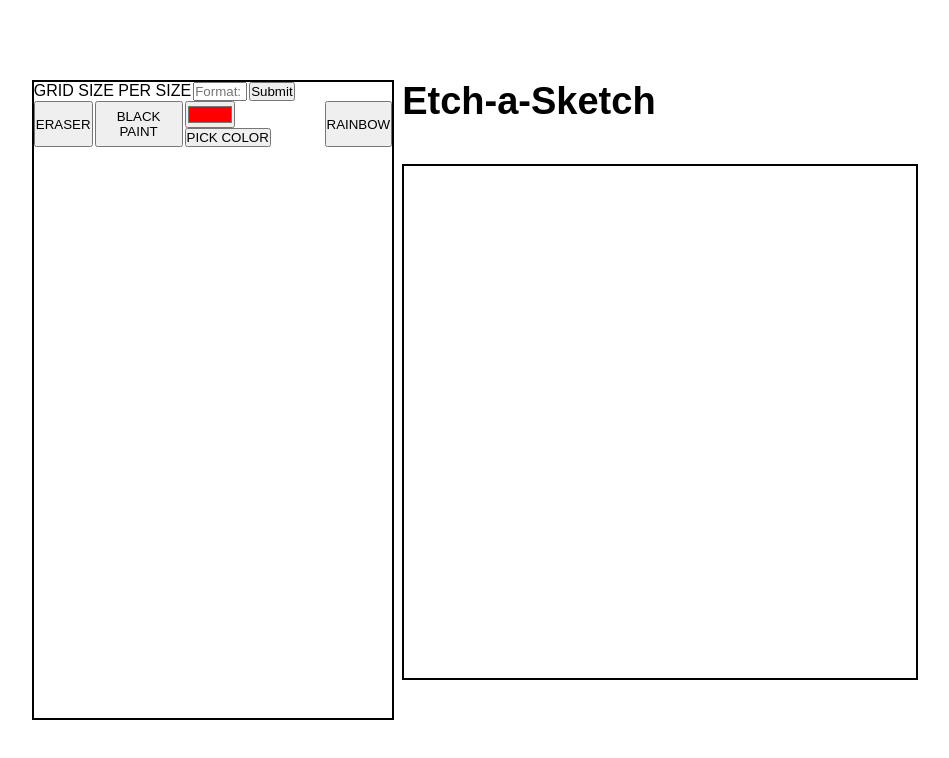
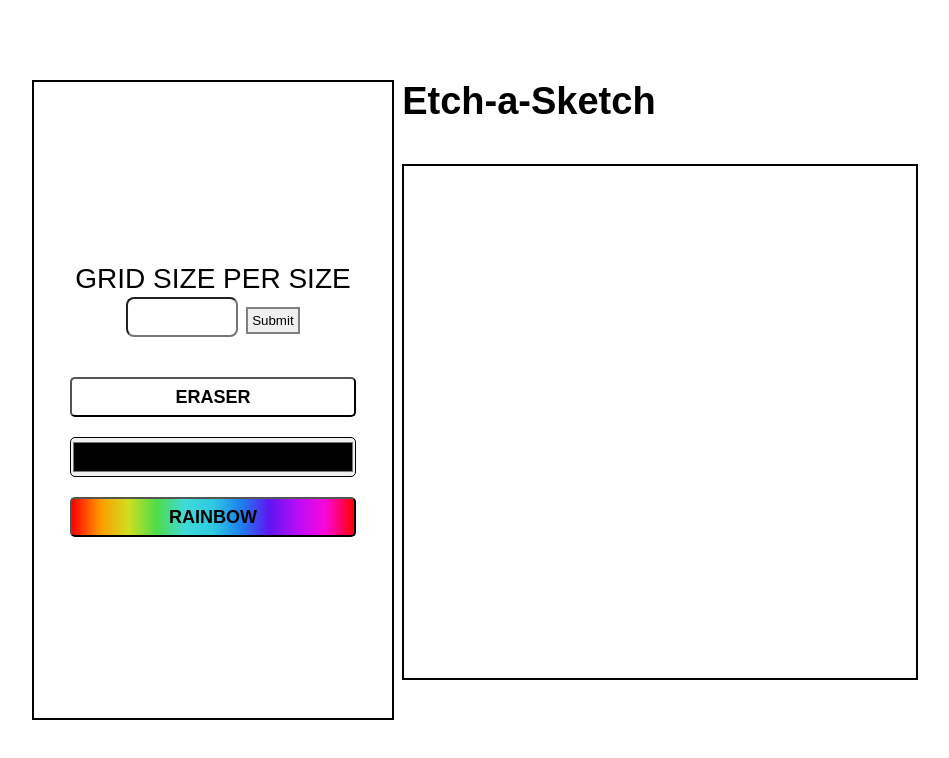
Before and after one commit to karpaguy/TOPProjects, a plain HTML site: page 4 - Etch-a-Sketch/index.html in a window 1280 px wide. Shown: the whole page, without its empty margins (165-1114 px from the left). Drawn offline with Linux system fonts and the light colour scheme; a web font is replaced by a local one.

Commit message:
Etch-a-Sketch complete

```diff
--- a/4 - Etch-a-Sketch/index.html
+++ b/4 - Etch-a-Sketch/index.html
@@ -11,25 +11,18 @@
 <body>
     <div class="container">
         <div id="configuration">
-            <div class="config">
+            <div class="size-config">
                 <p class="option-text">GRID SIZE PER SIZE</p>
-                <input type="text" class="size-input" placeholder="Format: n">
-                <button id="submit">Submit</button>
+                <div>
+                    <input type="text" class="size-input" placeholder="">
+                    <button id="submit">Submit</button>
+                </div>
             </div>
 
-            <div class="pencils">
-                <div class="config">
-                    <button class="pencil" id="eraser">ERASER</button>
-                    <button class="pencil" id="blackpaint">BLACK PAINT</button>
-
-                    <div class="picker-area">
-                        <input type="color" name="color" id="color-picker" value="#ff0000">
-                        <button class="pencil" id="color-confirm">PICK COLOR</button>
-                    </div>
-
-                    <button class="pencil" id="rainbow">RAINBOW</button>
-
-                </div>
+            <div class="pencils-area">
+                <button class="pencil" id="eraser">ERASER</button>
+                <input type="color" name="color" class="pencil" id="color-picker" value="#000000">
+                <button class="pencil" id="rainbow">RAINBOW</button>
             </div>
         </div>
 
--- a/4 - Etch-a-Sketch/script.js
+++ b/4 - Etch-a-Sketch/script.js
@@ -34,18 +34,13 @@ function setNewGrid() {
     setGrid(newGridSize)
 }
 
-let pencilMode = "black";
-let colorPicked = "#ff0000";
+let pencilMode = "colorPicked";
 let rainbowColors = ['#e81416', '#ffa500', '#faeb36', '#79c314', '#487de7', '#4b369d', '#70369d'];
+
 const eraser = document.querySelector('#eraser');
-const blackPaint = document.querySelector('#blackpaint');
 const colorPicker = document.querySelector('#color-picker');
-const colorConfirm = document.querySelector('#color-confirm');
 const rainbowPaint = document.querySelector('#rainbow');
 
-function paintBlack(item) {
-    item.style.backgroundColor = 'black';
-}
 function eraserBlock(item) {
     item.style.backgroundColor = 'white';
 }
@@ -58,27 +53,20 @@ function paintRainbow(item) {
 
 function paintModes(){
     switch (pencilMode) {
-        case 'black':
-            paintBlack(this);
-            break;
         case 'eraser':
             eraserBlock(this);
             break;
         case 'colorPicked':
-            paintColor(this, colorPicked);
+            paintColor(this, colorPicker.value);
             break;
         case 'rainbow':
             paintRainbow(this)
             break;
     };
-} ;
+};
 
-blackPaint.addEventListener('click', () => { pencilMode = 'black' });
 eraser.addEventListener('click', () => { pencilMode = 'eraser' });
-colorConfirm.addEventListener('click', () => {
-    pencilMode = 'colorPicked';
-    colorPicked = colorPicker.value;
-})
+colorPicker.addEventListener('click', () => { pencilMode = 'colorPicked';})
 rainbowPaint.addEventListener('click', () => {pencilMode = 'rainbow'});
 submitBtn.addEventListener('click', setNewGrid);
 setGrid(4);
--- a/4 - Etch-a-Sketch/style.css
+++ b/4 - Etch-a-Sketch/style.css
@@ -26,14 +26,58 @@ body {
 #configuration {
     width: 40%;
     border: 2px solid black;
+    display: flex;
+    flex-direction: column;
+    justify-content: center;
+    gap: 40px;
 }
-.config {
+.size-config {
     display: flex;
+    flex-direction: column;
+    justify-content: center;
+    align-items: center;
     gap: 2px;
+
+    width: 100%;
+    font-size: 28px;
 }
 .size-input {
-    width: 50px;
+    width: 100px;
+    padding: 4px;
+    font-size: 24px;
+    border-radius: 8px;
+    text-align: center;
 }
+#submit {
+    padding: 4px;
+    border: 2px solid gray;
+    cursor: pointer;
+}
+#submit:hover {
+    transform: scale(1.1, 1.1);
+}
+
+.pencils-area {
+    display: flex;
+    flex-direction: column;
+    align-items: center;
+    gap: 20px;
+}
+.pencil {
+    width: 80%;
+    height: 40px;
+    cursor: pointer;
+    border-radius: 5px;
+    font-size: 18px;
+    font-weight: 600;
+}
+#eraser {
+    background-color: white;
+}
+#rainbow {
+    background: linear-gradient(90deg, rgba(255,0,0,1) 0%, rgba(255,154,0,1) 10%, rgba(208,222,33,1) 20%, rgba(79,220,74,1) 30%, rgba(63,218,216,1) 40%, rgba(47,201,226,1) 50%, rgba(28,127,238,1) 60%, rgba(95,21,242,1) 70%, rgba(186,12,248,1) 80%, rgba(251,7,217,1) 90%, rgba(255,0,0,1) 100%);
+}
+
 
 #sketch-area {
     display: flex;
```
